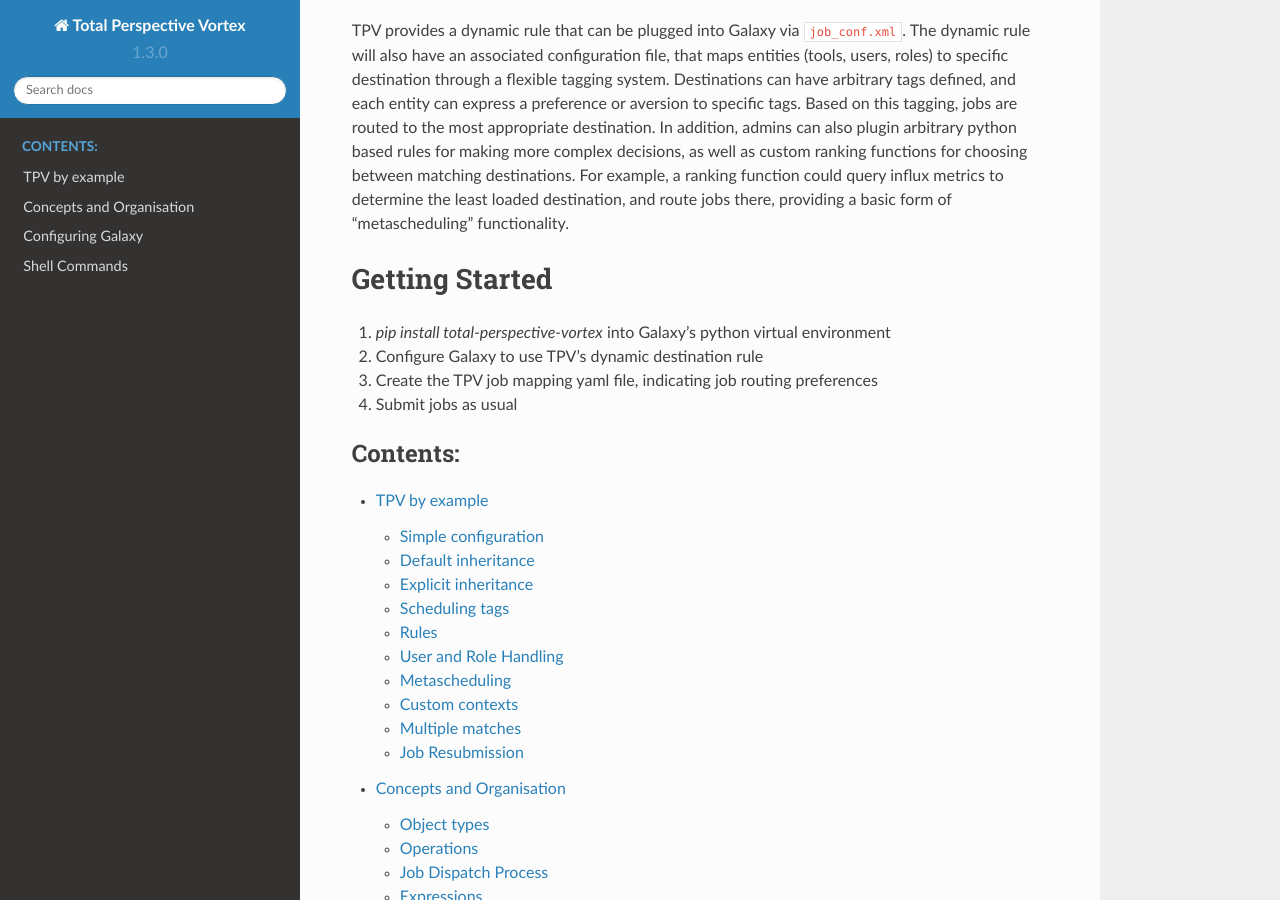
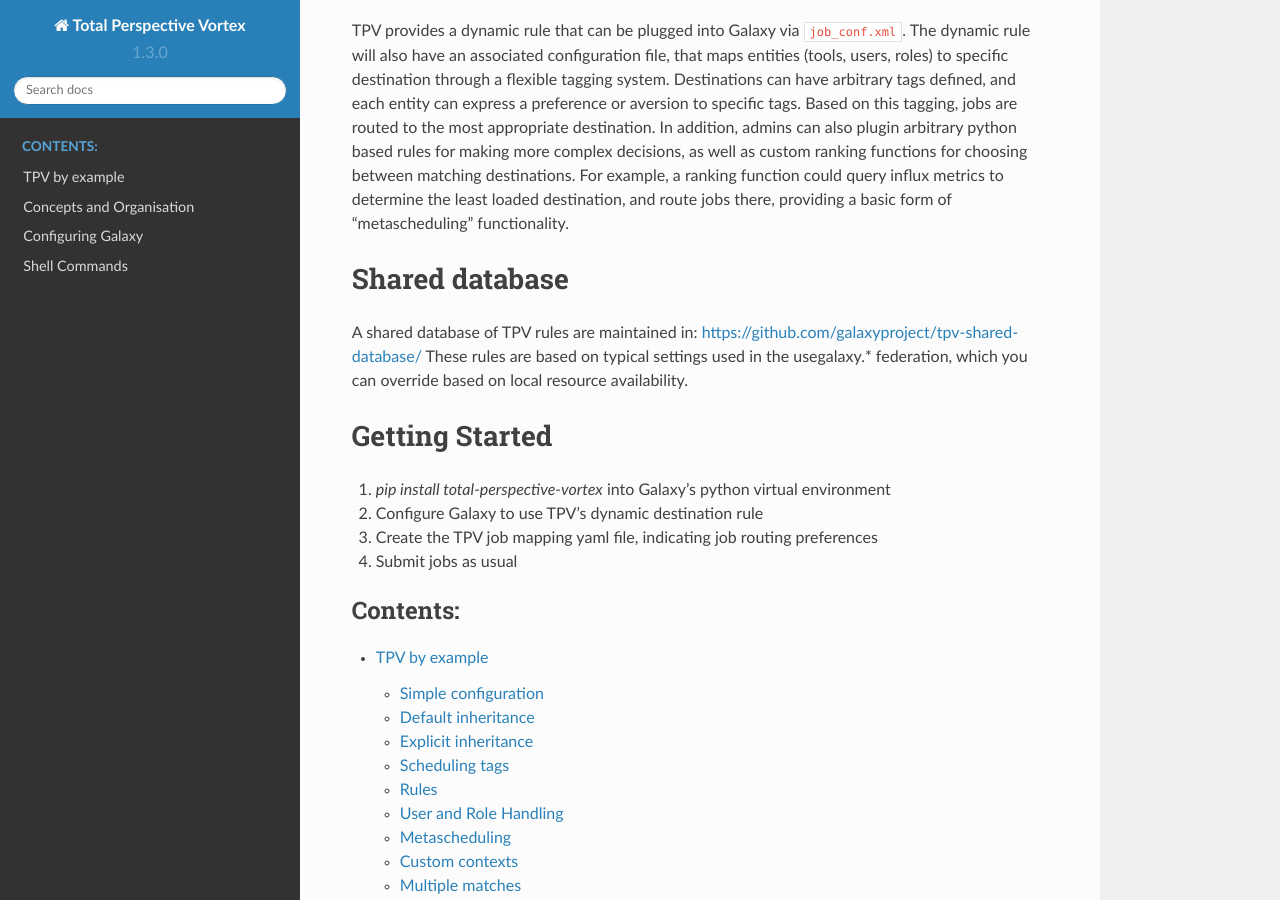
Before and after one commit to galaxyproject/total-perspective-vortex, a Sphinx documentation site: the page built from docs/index.rst, in a window 1280 px wide and 900 px high, scrolled down 376 px. Built offline with Sphinx 7.4.7 and the Read the Docs theme 2.0.0, drawn with Linux system fonts in a browser that asks for light colours.

Commit message:
Add link to shared TPV database to readme files

```diff
--- a/docs/index.rst
+++ b/docs/index.rst
@@ -23,6 +23,13 @@ more complex decisions, as well as custom ranking functions for choosing between
 destinations. For example, a ranking function could query influx metrics to determine
 the least loaded destination, and route jobs there, providing a basic form of
 "metascheduling" functionality.
+
+Shared database
+---------------
+
+A shared database of TPV rules are maintained in: https://github.com/galaxyproject/tpv-shared-database/
+These rules are based on typical settings used in the usegalaxy.* federation, which you can override
+based on local resource availability.
 
 Getting Started
 ---------------
```
Also changed, not shown: README.md (+4 -0 lines).
